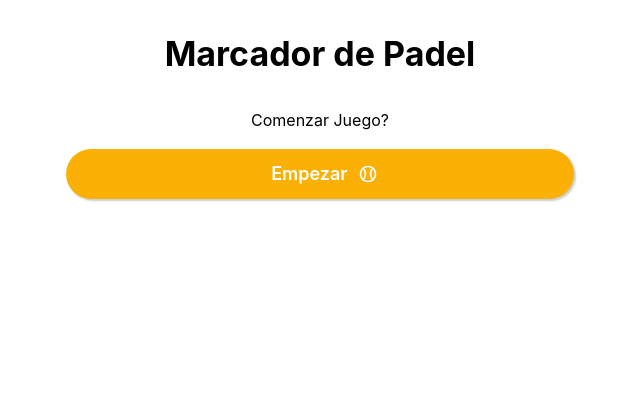
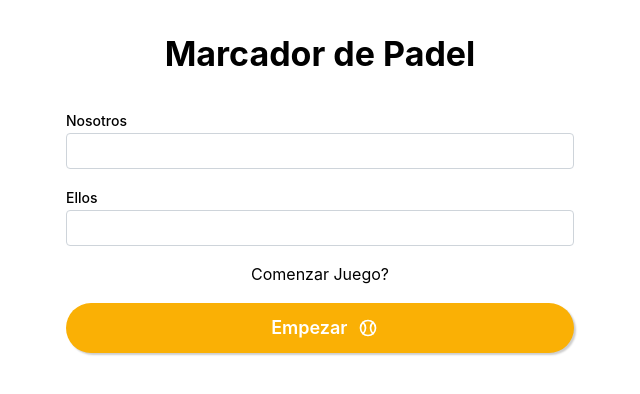
Before and after one commit to mvera8/marcadordepadel, a React (Vite) app: page / in a window 1280 px wide. Shown: the top 394 px of the page, without its empty margins (320-960 px from the left). Built offline with nearby package versions, Linux system fonts and the light colour scheme.

Commit message:
Names to team

```diff
--- a/src/pages/Home.page.jsx
+++ b/src/pages/Home.page.jsx
@@ -7,6 +7,7 @@ import {
   Flex,
   Grid,
   Group,
+  Input,
   Text,
   Title,
   useComputedColorScheme,
@@ -19,6 +20,7 @@ import {
   IconArrowsMaximize,
   IconArrowsMinimize,
   IconBallTennis,
+  IconBrandWhatsapp,
   IconMicrophoneFilled,
   IconMoon,
   IconPlayerStopFilled,
@@ -28,8 +30,6 @@ import {
 import { ScoreCard } from "../components/ScoreCard";
 import { useFullscreen } from "@mantine/hooks";
 import Chronometer from "../components/Chronometer";
-
-// cb37cbc5-fddf-472d-b05d-8f30c2abbfa4
 
 const TENNIS_SCORES = [0, 15, 30, 40, "A"];
 const GAMES_TO_WIN_SET = 6;
@@ -54,6 +54,9 @@ export const HomePage = () => {
   const { transcript, listening, resetTranscript } = useSpeechRecognition();
 
   const chronoRef = useRef();
+
+	const [nosotros, setNosotros] = useState('');
+	const [ellos, setEllos] = useState('');
 
   useEffect(() => {
     if (gameState.gameStarted && chronoRef.current) {
@@ -107,12 +110,11 @@ export const HomePage = () => {
         newState.points[player] += 1;
       }
       if (newState.sets[player] >= GAMES_TO_WIN_SET) {
+				const finalScore = `${sets.red}-${sets.blue}`;
 				return {
 					...newState,
 					gameStarted: false,
-          lastWinner: `${
-            player.charAt(0).toUpperCase() + player.slice(1)
-          } Wins`,
+					lastWinner: (player === "red" ? nosotros || "Nosotros" : ellos || "Ellos") + ' ' + finalScore,
 				};
 			}
       return newState;
@@ -145,10 +147,11 @@ export const HomePage = () => {
   };
 
   const handleGameFinished = (winner) => {
+		console.log('winner', winner);
 		setGameState((prev) => ({
 			...prev,
 			gameStarted: false,
-      lastWinner: winner,
+			lastWinner: winner === "Finalizado" ? "Finalizado" : (winner === "red" ? (nosotros || "Nosotros") : (ellos || "Ellos")),
 		}));
 	};
 
@@ -171,11 +174,54 @@ export const HomePage = () => {
           Marcador de Padel
         </Title>
         {lastWinner && (
+					<>
 						<Title order={2} ta="center" c="dimmed">
 							Último ganador: {lastWinner}
+
+							<ActionIcon
+								variant="light"
+								color="green"
+								size="lg"
+								radius="xl"
+								aria-label="WhatsApp"
+								component="a"
+								href={`https://wa.me/?text=${encodeURIComponent(`🏆 Último ganador: ${lastWinner}`)}`}
+								target="_blank"
+								ml="md">
+								<IconBrandWhatsapp style={{ width: '70%', height: '70%' }} stroke={1.5} />
+							</ActionIcon>
+
+							<ActionIcon
+								variant="light"
+								color="green"
+								size="lg"
+								radius="xl"
+								aria-label="WhatsApp"
+								component="a"
+								href={`https://api.whatsapp.com/send/?text=${encodeURIComponent(`🏆 Último ganador: ${lastWinner}`)}`}
+								target="_blank"
+								ml="md">
+								<IconBrandWhatsapp style={{ width: '70%', height: '70%' }} stroke={1.5} />
+							</ActionIcon>
 						</Title>
+					</>
         )}
         <Container size="xs">
+
+					<Input.Wrapper label="Nosotros" mb="md">
+						<Input
+							onChange={(event) => setNosotros(event.currentTarget.value)}
+							value={nosotros}
+						/>
+					</Input.Wrapper>
+
+					<Input.Wrapper label="Ellos" mb="md">
+						<Input
+							onChange={(event) => setEllos(event.currentTarget.value)}
+							value={ellos}
+						/>
+					</Input.Wrapper>
+
           <Text ta="center" mb="md">
             Comenzar Juego?
           </Text>
@@ -250,7 +296,7 @@ export const HomePage = () => {
       <Grid mb="md">
         <Grid.Col span={6}>
           <ScoreCard
-            title="Nosotros"
+            title={nosotros ? nosotros : 'Nosotros'}
             set={sets.red}
             point={TENNIS_SCORES[points.red]}
             onPointScored={() => handlePointScored("red")}
@@ -258,7 +304,7 @@ export const HomePage = () => {
         </Grid.Col>
         <Grid.Col span={6}>
           <ScoreCard
-            title="Ellos"
+            title={ellos ? ellos : 'Ellos'}
             set={sets.blue}
             point={TENNIS_SCORES[points.blue]}
             onPointScored={() => handlePointScored("blue")}
```
Lines whose indentation alone changed are shown as unchanged.
